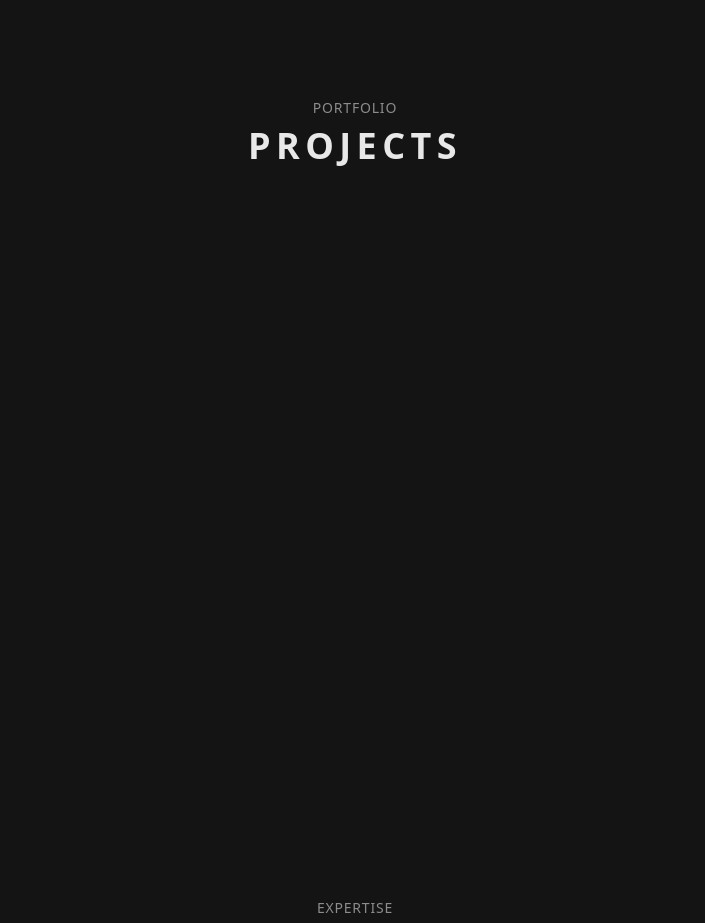
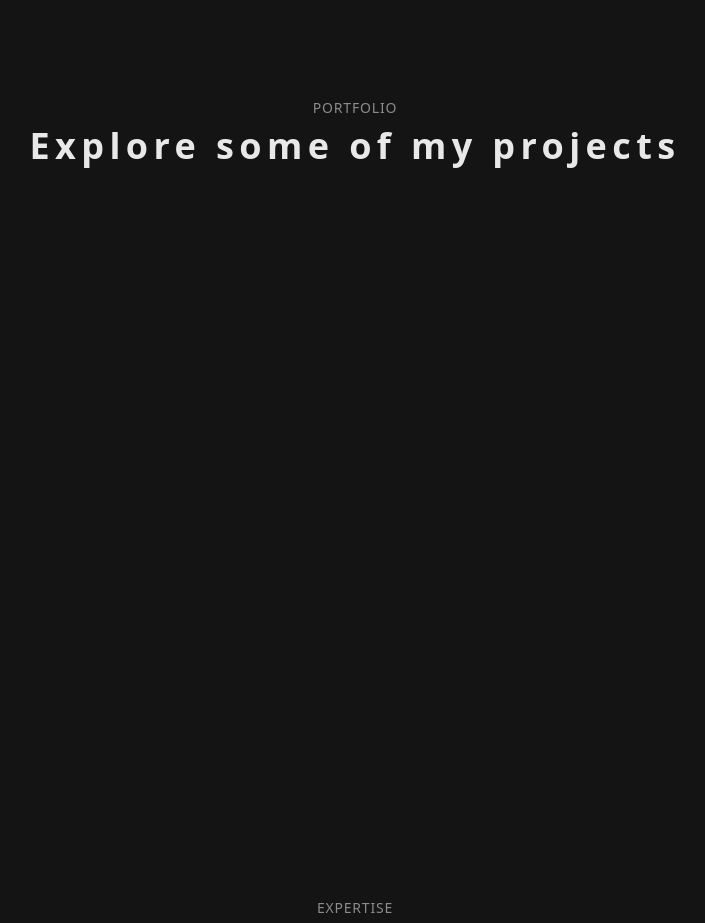
Before and after one commit to Luke7787/website-portfolio, a Next.js app in the folder luke-portfolio/: page / in a window 1280 px wide. Shown: the part 1900-2823 px from the top of the page, without its empty margins (285-990 px from the left). Built offline with nearby package versions, Linux system fonts and the light colour scheme.

Commit message:
updated text for projects section

```diff
--- a/luke-portfolio/src/app/page.tsx
+++ b/luke-portfolio/src/app/page.tsx
@@ -468,7 +468,7 @@ export default function Page() {
           </p>
 
           <h2 className="text-4xl font-bold tracking-[0.15em] text-white/90">
-            PROJECTS
+            Explore some of my projects
           </h2>
         </div>
       </section>
```
